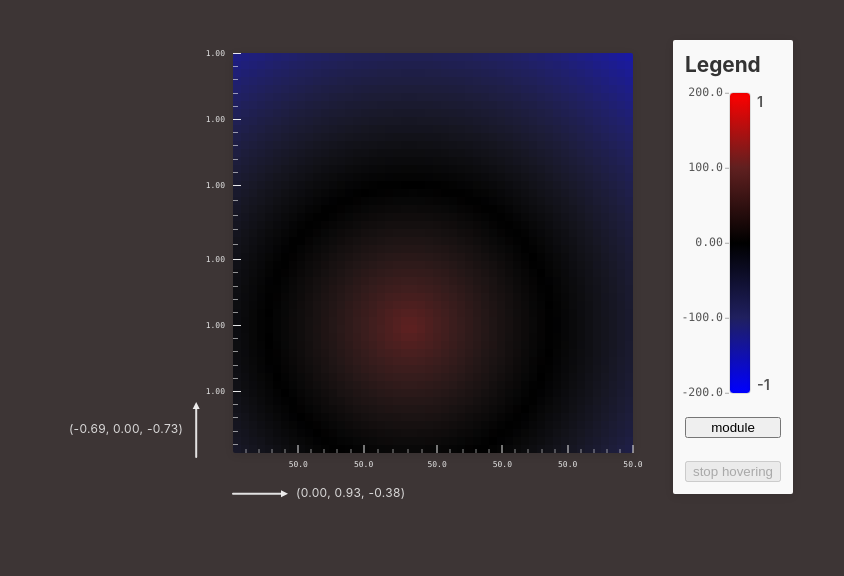
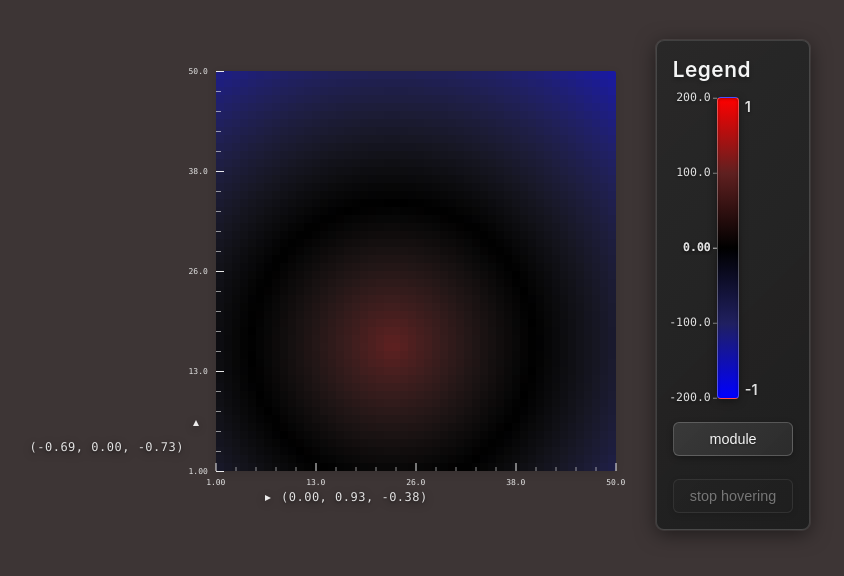
Before and after one commit to faralab-ist/plotter, a React (Vite) app: page / in a window 1280 px wide. Shown: the top 576 px of the page, without its empty margins (139-983 px from the left). Built offline with nearby package versions, Linux system fonts and the light colour scheme.

Commit message:
WWWWs funcionsss

```diff
--- a/src/components/AxisReference.tsx
+++ b/src/components/AxisReference.tsx
@@ -116,17 +116,22 @@ function AxisArrow({
 
     return (
       <svg
-        className="axis-arrow-svg"
+        className="axis-arrow-svg axis-arrow-svg--horizontal"
         width={len}
         height={h}
         overflow="visible"
         aria-hidden="true"
-        style={{ display: 'block' }}
+        style={{ display: 'block', filter: 'drop-shadow(0 2px 4px rgba(0, 0, 0, 0.4))' }}
       >
+        <defs>
+          <linearGradient id="axis-gradient-h" x1="0%" y1="0%" x2="100%" y2="0%">
+            <stop offset="0%" stopColor={color} stopOpacity="0.7" />
+            <stop offset="100%" stopColor={color} stopOpacity="0.95" />
+          </linearGradient>
+        </defs>
         <line
           x1={0} y1={cy} x2={len - arrowSize} y2={cy}
-          stroke={color} strokeWidth={thickness} strokeLinecap="round"
-          opacity={0.9}
+          stroke="url(#axis-gradient-h)" strokeWidth={thickness} strokeLinecap="round"
         />
         <polygon
           points={`${len - arrowSize},${cy - arrowSize / 2} ${len},${cy} ${len - arrowSize},${cy + arrowSize / 2}`}
@@ -134,14 +139,16 @@ function AxisArrow({
           opacity={0.95}
         />
         <text
-          x={len + 8}
+          x={len + 10}
           y={cy}
           fill={color}
           fontSize={labelFontSize}
           dominantBaseline="middle"
           fontFamily="'SF Mono', 'Fira Code', 'Consolas', monospace"
-          opacity={0.85}
-          letterSpacing="0.3"
+          fontWeight="500"
+          opacity={0.9}
+          letterSpacing="0.5"
+          style={{ textShadow: '0 1px 3px rgba(0, 0, 0, 0.5)' }}
         >
           {label}
         </text>
@@ -152,17 +159,22 @@ function AxisArrow({
     const cx = w / 2
     return (
       <svg
-        className="axis-arrow-svg"
+        className="axis-arrow-svg axis-arrow-svg--vertical"
         width={w}
         height={len}
         overflow="visible"
         aria-hidden="true"
-        style={{ display: 'block' }}
+        style={{ display: 'block', filter: 'drop-shadow(0 2px 4px rgba(0, 0, 0, 0.4))' }}
       >
+        <defs>
+          <linearGradient id="axis-gradient-v" x1="0%" y1="100%" x2="0%" y2="0%">
+            <stop offset="0%" stopColor={color} stopOpacity="0.7" />
+            <stop offset="100%" stopColor={color} stopOpacity="0.95" />
+          </linearGradient>
+        </defs>
         <line
           x1={cx} y1={len} x2={cx} y2={arrowSize}
-          stroke={color} strokeWidth={thickness} strokeLinecap="round"
-          opacity={0.9}
+          stroke="url(#axis-gradient-v)" strokeWidth={thickness} strokeLinecap="round"
         />
         <polygon
           points={`${cx - arrowSize / 2},${arrowSize} ${cx},${0} ${cx + arrowSize / 2},${arrowSize}`}
@@ -177,8 +189,10 @@ function AxisArrow({
           dominantBaseline="middle"
           textAnchor="end"
           fontFamily="'SF Mono', 'Fira Code', 'Consolas', monospace"
-          opacity={0.85}
-          letterSpacing="0.3"
+          fontWeight="500"
+          opacity={0.9}
+          letterSpacing="0.5"
+          style={{ textShadow: '0 1px 3px rgba(0, 0, 0, 0.5)' }}
         >
           {label}
         </text>
@@ -194,10 +208,10 @@ export type { AxisArrowProps, AxisDirection }
 const DEFAULT_STYLE: Required<AxisStyle> = {
   color: '#f5f5f5',
   thickness: 2,
-  arrowSize: 7,
-  labelFontSize: 11,
-  length: 55,
-  gap: 14,
+  arrowSize: 6,
+  labelFontSize: 10,
+  length: 40,
+  gap: 10,
 }
 
 export function AxisReference({
@@ -224,7 +238,6 @@ export function AxisReference({
 
   const labelX = formatVector(vecX)
   const labelY = formatVector(vecY)
-  const verticalOffset = 6
 
   return (
     <div
@@ -237,7 +250,7 @@ export function AxisReference({
           position: 'absolute',
           bottom: 0,
           left: 0,
-          transform: `translateY(calc(170% + ${gap}px))`,
+          transform: `translateY(calc(100% + ${gap}px))`,
           display: 'flex',
           alignItems: 'center',
         }}
@@ -259,7 +272,7 @@ export function AxisReference({
           position: 'absolute',
           bottom: 0,
           left: 0,
-          transform: `translateX(calc(-170% - ${gap + verticalOffset}px))`,
+          transform: `translateX(calc(-100% - ${gap}px))`,
         }}
       >
         <AxisArrow
--- a/src/components/Lightmap.tsx
+++ b/src/components/Lightmap.tsx
@@ -81,8 +81,19 @@ export function downsample(
   return result;
 }
 
-export function getColorForValue(rawValue: number): string {
+export function getColorForValue(rawValue: number, useModule: boolean = false): string {
   const normalizedValue = Math.max(-1, Math.min(1, rawValue));
+
+  if (useModule) {
+    // Modo módulo: apenas preto -> vermelho (0 a 1)
+    const absValue = Math.abs(normalizedValue);
+    const hue = 0;
+    const saturation = 100 * absValue;
+    const lightness = 50 * absValue;
+    return `hsl(${hue}, ${saturation}%, ${lightness}%)`;
+  }
+
+  // Modo padrão: azul -> preto -> vermelho
   const t = (normalizedValue + 1) / 2;
 
   let hue: number;
@@ -227,52 +238,52 @@ export const Lightmap: React.FC<LightmapProps> = ({
 
   const yTicks = useMemo(() => {
     if (!Array.isArray(data) || data.length === 0) {
-      return [] as Array<{ row: number; value: number; position: number }>;
+      return [] as Array<{ position: number; value: number }>;
     }
 
     const sourceRowCount = data.length;
-    const maxTicks = 7;
-    const tickCount = Math.min(maxTicks, sourceRowCount);
-    const ticks: Array<{ row: number; value: number; position: number }> = [];
+    const ticks: Array<{ position: number; value: number }> = [];
 
-    for (let i = 0; i < tickCount; i++) {
-      const row = tickCount === 1 ? 0 : Math.round((i * (sourceRowCount - 1)) / (tickCount - 1));
-      if (ticks.length > 0 && ticks[ticks.length - 1].row === row) continue;
+    // Posições fixas: 0, 0.25, 0.5, 0.75, 1 (alinhadas com as células do grid)
+    const positions = [0, 0.25, 0.5, 0.75, 1];
+
+    for (const t of positions) {
+      // Para um grid 100x100 (índices 0-99), usar sourceRowCount - 1
+      const row = Math.round(t * (sourceRowCount - 1));
 
       const cell = data[row]?.[0];
-      const yValue = cell && Array.isArray(cell[0]) ? cell[0][1] : undefined;
+      const yValue = cell && Array.isArray(cell[0]) ? cell[0][0] : undefined;
       if (typeof yValue === 'number' && isFinite(yValue)) {
-        const position = sourceRowCount > 1 ? row / (sourceRowCount - 1) : 0;
-        ticks.push({ row, value: yValue, position });
+        ticks.push({ position: t, value: yValue });
       }
     }
 
-    return ticks.filter(tick => tick.row !== sourceRowCount - 1);
+    return ticks;
   }, [data]);
 
   const xTicks = useMemo(() => {
     const sourceColCount = data[0]?.length ?? 0;
     if (!Array.isArray(data) || data.length === 0 || sourceColCount <= 0) {
-      return [] as Array<{ col: number; value: number; position: number }>;
+      return [] as Array<{ position: number; value: number }>;
     }
 
-    const maxTicks = 7;
-    const tickCount = Math.min(maxTicks, sourceColCount);
-    const ticks: Array<{ col: number; value: number; position: number }> = [];
+    const ticks: Array<{ position: number; value: number }> = [];
 
-    for (let i = 0; i < tickCount; i++) {
-      const col = tickCount === 1 ? 0 : Math.round((i * (sourceColCount - 1)) / (tickCount - 1));
-      if (ticks.length > 0 && ticks[ticks.length - 1].col === col) continue;
+    // Posições fixas: 0, 0.25, 0.5, 0.75, 1 (alinhadas com as células do grid)
+    const positions = [0, 0.25, 0.5, 0.75, 1];
+
+    for (const t of positions) {
+      // Para um grid 100x100 (índices 0-99), usar sourceColCount - 1
+      const col = Math.round(t * (sourceColCount - 1));
 
       const cell = data[data.length - 1]?.[col] ?? data[0]?.[col];
-      const xValue = cell && Array.isArray(cell[0]) ? cell[0][0] : undefined;
+      const xValue = cell && Array.isArray(cell[0]) ? cell[0][1] : undefined;
       if (typeof xValue === 'number' && isFinite(xValue)) {
-        const position = sourceColCount > 1 ? col / (sourceColCount - 1) : 0;
-        ticks.push({ col, value: xValue, position });
+        ticks.push({ position: t, value: xValue });
       }
     }
 
-    return ticks.filter(tick => tick.col !== 0);
+    return ticks;
   }, [data]);
 
   const buildMinorTicks = (positions: number[], count: number): number[] => {
@@ -289,18 +300,6 @@ export const Lightmap: React.FC<LightmapProps> = ({
     return minors;
   };
 
-  const yMinorTickPositions = useMemo(() => {
-    const majorPositions = yTicks.map(tick => tick.position);
-    if (majorPositions.length === 0) return [];
-    const positions = Array.from(new Set([...majorPositions, 1])).sort((a, b) => a - b);
-    return buildMinorTicks(positions, 4);
-  }, [yTicks]);
-  const xMinorTickPositions = useMemo(() => {
-    const majorPositions = xTicks.map(tick => tick.position);
-    if (majorPositions.length === 0) return [];
-    const positions = Array.from(new Set([0, ...majorPositions])).sort((a, b) => a - b);
-    return buildMinorTicks(positions, 4);
-  }, [xTicks]);
 
   const formatAxisValue = (value: number): string => {
     if (Math.abs(value) >= 1000) return `${(value / 1000).toFixed(1)}k`;
@@ -317,6 +316,18 @@ export const Lightmap: React.FC<LightmapProps> = ({
     if (rowCount === 0) return 0;
     return gridHeight / rowCount;
   }, [gridHeight, rowCount]);
+
+  const yMinorTickPositions = useMemo(() => {
+    if (yTicks.length < 2 || rowCount === 0) return [] as number[];
+    const majorPositions = yTicks.map(t => t.position);
+    return buildMinorTicks(majorPositions, 4);
+  }, [yTicks, rowCount]);
+
+  const xMinorTickPositions = useMemo(() => {
+    if (xTicks.length < 2 || columnCount === 0) return [] as number[];
+    const majorPositions = xTicks.map(t => t.position);
+    return buildMinorTicks(majorPositions, 4);
+  }, [xTicks, columnCount]);
 
   const colorRange = useMemo(() => {
     if (lightmapData.length === 0) {
@@ -346,6 +357,14 @@ export const Lightmap: React.FC<LightmapProps> = ({
     return { min, max };
   }, [lightmapData, normalizationMin, normalizationMax]);
 
+  const legendRange = useMemo(() => {
+    if (useModule) {
+      const absMax = Math.max(Math.abs(colorRange.min), Math.abs(colorRange.max));
+      return { min: 0, max: absMax };
+    }
+    return colorRange;
+  }, [colorRange, useModule]);
+
   const normalizeToColorScale = (value: number): number => {
     const { min, max } = colorRange;
     const normalized = ((value - min) / (max - min)) * 2 - 1;
@@ -372,7 +391,6 @@ export const Lightmap: React.FC<LightmapProps> = ({
     const radius = Math.min(gridWidth, gridHeight) / 2;
 
     if (circular) {
-      //omite cells fora do circulo
       ctx.save();
       ctx.beginPath();
       ctx.arc(circleCenterX, circleCenterY, radius, 0, Math.PI * 2);
@@ -401,17 +419,16 @@ export const Lightmap: React.FC<LightmapProps> = ({
           : normalizeToColorScale(activeLegendValue);
         const diff = Math.abs(normalizedValue - normalizedHover);
         fillColor = diff <= effectiveThreshold * 2
-          ? getColorForValue(normalizedValue)
+          ? getColorForValue(normalizedValue, useModule)
           : '#000000';
       } else {
-        fillColor = getColorForValue(normalizedValue);
+        fillColor = getColorForValue(normalizedValue, useModule);
       }
 
       ctx.fillStyle = fillColor;
       ctx.fillRect(x, y, w, h);
     });
 
-    // Highlight da célula hovered — overlay branco semi-transparente (só quando não está em legend hover mode)
     if (hoveredIndex !== null && (legendPinnedValue ?? legendHoveredValue) === null) {
       const col = hoveredIndex % columnCount;
       const row = Math.floor(hoveredIndex / columnCount);
@@ -470,7 +487,7 @@ export const Lightmap: React.FC<LightmapProps> = ({
     if (legendPinnedValue !== null) return;
     const rect = e.currentTarget.getBoundingClientRect();
     const relativeY = Math.max(0, Math.min(1, (e.clientY - rect.top) / rect.height));
-    const hoverValue = calculateHoverValue(relativeY, colorRange);
+    const hoverValue = calculateHoverValue(relativeY, legendRange);
     if (legendRafRef.current !== null) {
       cancelAnimationFrame(legendRafRef.current);
     }
@@ -483,7 +500,7 @@ export const Lightmap: React.FC<LightmapProps> = ({
   const handleLegendClick = (e: React.MouseEvent<HTMLDivElement>) => {
     const rect = e.currentTarget.getBoundingClientRect();
     const relativeY = Math.max(0, Math.min(1, (e.clientY - rect.top) / rect.height));
-    const clickedValue = calculateHoverValue(relativeY, colorRange);
+    const clickedValue = calculateHoverValue(relativeY, legendRange);
     setLegendHoveredValue(clickedValue);
     setLegendPinnedValue(clickedValue);
   };
@@ -525,44 +542,55 @@ export const Lightmap: React.FC<LightmapProps> = ({
             </div>
             {showYTicks && yTicks.length > 0 && (
               <div className="lightmap-y-ticks" aria-hidden="true">
-                {yTicks.map((tick) => (
+                {yTicks.map((tick) => {
+                  // Posição invertida: 0 no topo (valor alto), 1 no fundo (valor baixo)
+                  const topPx = (1 - tick.position) * gridHeight;
+                  return (
                     <div
-                    key={`${tick.row}-${tick.value}`}
+                      key={`${tick.position}-${tick.value}`}
                       className="lightmap-y-tick"
-                    style={{ top: `${tick.position * 100}%` }}
+                      style={{ top: `${topPx}px` }}
                     >
                       <span className="lightmap-y-tick-label">{formatAxisValue(tick.value)}</span>
                       <span className="lightmap-y-tick-line" />
                     </div>
-                ))}
-                {yMinorTickPositions.map((position, index) => (
+                  );
+                })}
+                {yMinorTickPositions.map((position, index) => {
+                  const topPx = (1 - position) * gridHeight;
+                  return (
                     <div
                       key={`y-minor-${position}-${index}`}
                       className="lightmap-y-minor-tick"
-                    style={{ top: `${position * 100}%` }}
+                      style={{ top: `${topPx}px` }}
                     >
                       <span className="lightmap-y-minor-tick-line" />
                     </div>
-                ))}
+                  );
+                })}
               </div>
             )}
             {showXTicks && xTicks.length > 0 && (
               <div className="lightmap-x-ticks" aria-hidden="true">
-                {xTicks.map((tick) => (
+                {xTicks.map((tick) => {
+                  // Posição direta: 0 à esquerda, 1 à direita
+                  const leftPx = tick.position * gridWidth;
+                  return (
                     <div
-                    key={`${tick.col}-${tick.value}`}
+                      key={`${tick.position}-${tick.value}`}
                       className="lightmap-x-tick"
-                    style={{ left: `${tick.position * 100}%` }}
+                      style={{ left: `${leftPx}px` }}
                     >
                       <span className="lightmap-x-tick-label">{formatAxisValue(tick.value)}</span>
                       <span className="lightmap-x-tick-line" />
                     </div>
-                ))}
+                  );
+                })}
                 {xMinorTickPositions.map((position, index) => (
                   <div
                     key={`x-minor-${position}-${index}`}
                     className="lightmap-x-minor-tick"
-                    style={{ left: `${position * 100}%` }}
+                    style={{ left: `${position * gridWidth}px` }}
                   >
                     <span className="lightmap-x-minor-tick-line" />
                   </div>
@@ -607,7 +635,7 @@ export const Lightmap: React.FC<LightmapProps> = ({
           <div className="legend-gradient">
             <div className="legend-scale">
               {[0, 0.25, 0.5, 0.75, 1].map((t) => {
-                const value = colorRange.max - t * (colorRange.max - colorRange.min);
+                const value = legendRange.max - t * (legendRange.max - legendRange.min);
                 const label = Math.abs(value) >= 1000
                   ? (value / 1000).toFixed(1) + 'k'
                   : Math.abs(value) >= 10
@@ -623,14 +651,36 @@ export const Lightmap: React.FC<LightmapProps> = ({
                   </span>
                 );
               })}
+              {/* Adicionar tick para o valor 0.00 se estiver no range e não for modo módulo */}
+              {!useModule && legendRange.min < 0 && legendRange.max > 0 && (() => {
+                const zeroT = (legendRange.max - 0) / (legendRange.max - legendRange.min);
+                if (zeroT > 0 && zeroT < 1) {
+                  return (
+                    <span
+                      key="zero"
+                      className="legend-scale-tick"
+                      style={{
+                        top: `${zeroT * 100}%`,
+                        fontWeight: 'bold'
+                      }}
+                    >
+                      0.00
+                    </span>
+                  );
+                }
+                return null;
+              })()}
             </div>
             <div
               className="legend-color"
               style={{
                 position: 'relative',
-                background: `linear-gradient(to top, ${getColorForValue(-1)},
-                ${getColorForValue(-0.5)}, ${getColorForValue(0)},
-                ${getColorForValue(0.5)}, ${getColorForValue(1)})`,
+                background: useModule
+                  ? `linear-gradient(to top, ${getColorForValue(0, true)},
+                    ${getColorForValue(0.5, true)}, ${getColorForValue(1, true)})`
+                  : `linear-gradient(to top, ${getColorForValue(-1, false)},
+                    ${getColorForValue(-0.5, false)}, ${getColorForValue(0, false)},
+                    ${getColorForValue(0.5, false)}, ${getColorForValue(1, false)})`,
                 cursor: 'crosshair',
               }}
               onMouseMove={handleLegendMouseMove}
@@ -640,8 +690,8 @@ export const Lightmap: React.FC<LightmapProps> = ({
               {(legendPinnedValue ?? legendHoveredValue) !== null && (
                 <LegendIndicator
                   relativeY={
-                    colorRange.max !== colorRange.min
-                      ? (colorRange.max - (legendPinnedValue ?? legendHoveredValue)!) / (colorRange.max - colorRange.min)
+                    legendRange.max !== legendRange.min
+                      ? (legendRange.max - (legendPinnedValue ?? legendHoveredValue)!) / (legendRange.max - legendRange.min)
                       : 0
                   }
                   value={(legendPinnedValue ?? legendHoveredValue)!}
@@ -649,7 +699,7 @@ export const Lightmap: React.FC<LightmapProps> = ({
               )}
             </div>
             <div className="legend-labels">
-              <span>1</span>
+              <span>{useModule ? 'max' : '1'}</span>
               <span>{useModule ? '0' : '-1'}</span>
             </div>
           </div>
--- a/src/styles/AxisReference.css
+++ b/src/styles/AxisReference.css
@@ -1,12 +1,3 @@
-/* AxisReference.css
- * Estilos de posicionamento e variáveis CSS para o componente AxisReference.
- * Consistente com o estilo do Lightmap.css (fundo #3d3535, setas #f5f5f5).
- */
-
-/* ---------------------------------------------------------------------------
- * CSS Custom Properties (variáveis de estilo)
- * Podem ser sobrescritas pelo consumer via style inline ou classe pai.
- * --------------------------------------------------------------------------- */
 :root {
   --axis-color: #f5f5f5;
   --axis-thickness: 4px;
@@ -16,21 +7,12 @@
   --axis-gap: 20px;
 }
 
-/* ---------------------------------------------------------------------------
- * Container principal do AxisReference
- * Cobre todo o elemento pai (position: absolute; inset: 0).
- * pointer-events: none para não bloquear interações do gráfico subjacente.
- * --------------------------------------------------------------------------- */
 .axis-reference {
   position: absolute;
   inset: 0;
   pointer-events: none;
 }
 
-/* ---------------------------------------------------------------------------
- * Wrapper de cada seta (eixo X e eixo Y)
- * Posicionado de forma absoluta dentro do container .axis-reference.
- * --------------------------------------------------------------------------- */
 .axis-arrow {
   position: absolute;
   display: flex;
@@ -39,38 +21,44 @@
   pointer-events: none;
 }
 
-/* ---------------------------------------------------------------------------
- * Seta do eixo X — posicionada na parte inferior-esquerda do container
- * --------------------------------------------------------------------------- */
 .axis-arrow--horizontal {
   bottom: 0;
   left: 0;
 }
 
-/* ---------------------------------------------------------------------------
- * Seta do eixo Y — posicionada na parte superior-esquerda do container
- * --------------------------------------------------------------------------- */
 .axis-arrow--vertical {
   top: 0;
   left: 0;
 }
 
-/* ---------------------------------------------------------------------------
- * SVG das setas — herda dimensões do AxisArrow calculadas em runtime
- * --------------------------------------------------------------------------- */
 .axis-reference svg {
   overflow: visible;
   display: block;
 }
 
-/* ---------------------------------------------------------------------------
- * Labels de texto das setas
- * Fonte consistente com o restante da UI do projeto.
- * --------------------------------------------------------------------------- */
+.axis-arrow-svg--horizontal,
+.axis-arrow-svg--vertical {
+  transition: opacity 0.3s ease;
+}
+
+.axis-arrow-svg--horizontal:hover,
+.axis-arrow-svg--vertical:hover {
+  opacity: 1;
+}
+
 .axis-reference text {
-  font-family: -apple-system, BlinkMacSystemFont, 'Segoe UI', Roboto, 'Helvetica Neue', Arial,
-    sans-serif;
+  font-family: 'SF Mono', 'Fira Code', 'Consolas', monospace;
   font-size: var(--axis-label-font-size);
   fill: var(--axis-color);
   dominant-baseline: middle;
+  font-weight: 500;
+  letter-spacing: 0.5px;
 }
+
+.axis-reference line {
+  transition: stroke-width 0.2s ease;
+}
+
+.axis-reference polygon {
+  transition: opacity 0.2s ease;
+}
--- a/src/styles/Lightmap.css
+++ b/src/styles/Lightmap.css
@@ -214,18 +214,23 @@
   display: flex;
   flex-direction: column;
   gap: 15px;
-  padding: 12px;
-  background-color: #f9f9f9;
-  border-radius: 2px;
-  box-shadow: 0 2px 8px rgba(0, 0, 0, 0.1);
+  padding: 16px;
+  background: linear-gradient(135deg, rgba(40, 40, 40, 0.95), rgba(30, 30, 30, 0.98));
+  border-radius: 8px;
+  box-shadow: 0 4px 20px rgba(0, 0, 0, 0.5), 0 0 0 1px rgba(255, 255, 255, 0.1);
+  backdrop-filter: blur(10px);
   min-width: 0;
   height: auto;
+  border: 1px solid rgba(255, 255, 255, 0.15);
 }
 
 .legend h3 {
   margin: 0;
-  color: #333;
+  color: #f5f5f5;
   font-size: 1.3rem;
+  text-shadow: 0 2px 4px rgba(0, 0, 0, 0.3);
+  font-weight: 600;
+  letter-spacing: 0.5px;
 }
 
 .legend-gradient {
@@ -248,10 +253,11 @@
   transform: translateY(-50%);
   font-size: 0.72rem;
   font-weight: 500;
-  color: #555;
+  color: #e0e0e0;
   white-space: nowrap;
   font-family: 'SF Mono', 'Fira Code', 'Consolas', monospace;
   line-height: 1;
+  text-shadow: 0 1px 3px rgba(0, 0, 0, 0.5);
 }
 
 .legend-scale-tick::after {
@@ -262,15 +268,15 @@
   transform: translateY(-50%);
   width: 4px;
   height: 1px;
-  background: #aaa;
+  background: rgba(255, 255, 255, 0.5);
 }
 
 .legend-color {
   width: 20px;
   height: calc(var(--legend-height, 400px) * 0.75);
   border-radius: 4px;
-  border: 1px solid #ddd;
-  box-shadow: inset 0 1px 3px rgba(0, 0, 0, 0.1);
+  border: 1px solid rgba(255, 255, 255, 0.3);
+  box-shadow: 0 2px 8px rgba(0, 0, 0, 0.4), inset 0 1px 3px rgba(0, 0, 0, 0.3);
 }
 
 .legend-labels {
@@ -280,7 +286,40 @@
   height: calc(var(--legend-height, 400px) * 0.75);
   font-size: 0.9rem;
   font-weight: 600;
-  color: #555;
+  color: #e0e0e0;
+  text-shadow: 0 1px 3px rgba(0, 0, 0, 0.5);
+}
+
+.legend button {
+  padding: 8px 16px;
+  background: linear-gradient(135deg, rgba(60, 60, 60, 0.9), rgba(45, 45, 45, 0.95));
+  color: #f5f5f5;
+  border: 1px solid rgba(255, 255, 255, 0.2);
+  border-radius: 6px;
+  cursor: pointer;
+  font-size: 0.9rem;
+  font-weight: 500;
+  transition: all 0.2s ease;
+  box-shadow: 0 2px 6px rgba(0, 0, 0, 0.3);
+  text-shadow: 0 1px 2px rgba(0, 0, 0, 0.3);
+}
+
+.legend button:hover:not(:disabled) {
+  background: linear-gradient(135deg, rgba(70, 70, 70, 0.95), rgba(55, 55, 55, 1));
+  border-color: rgba(255, 255, 255, 0.3);
+  box-shadow: 0 3px 10px rgba(0, 0, 0, 0.4);
+  transform: translateY(-1px);
+}
+
+.legend button:active:not(:disabled) {
+  transform: translateY(0);
+  box-shadow: 0 1px 3px rgba(0, 0, 0, 0.4);
+}
+
+.legend button:disabled {
+  opacity: 0.4;
+  cursor: not-allowed;
+  background: linear-gradient(135deg, rgba(40, 40, 40, 0.7), rgba(30, 30, 30, 0.8));
 }
 
 
```
Lines whose indentation alone changed are shown as unchanged.
